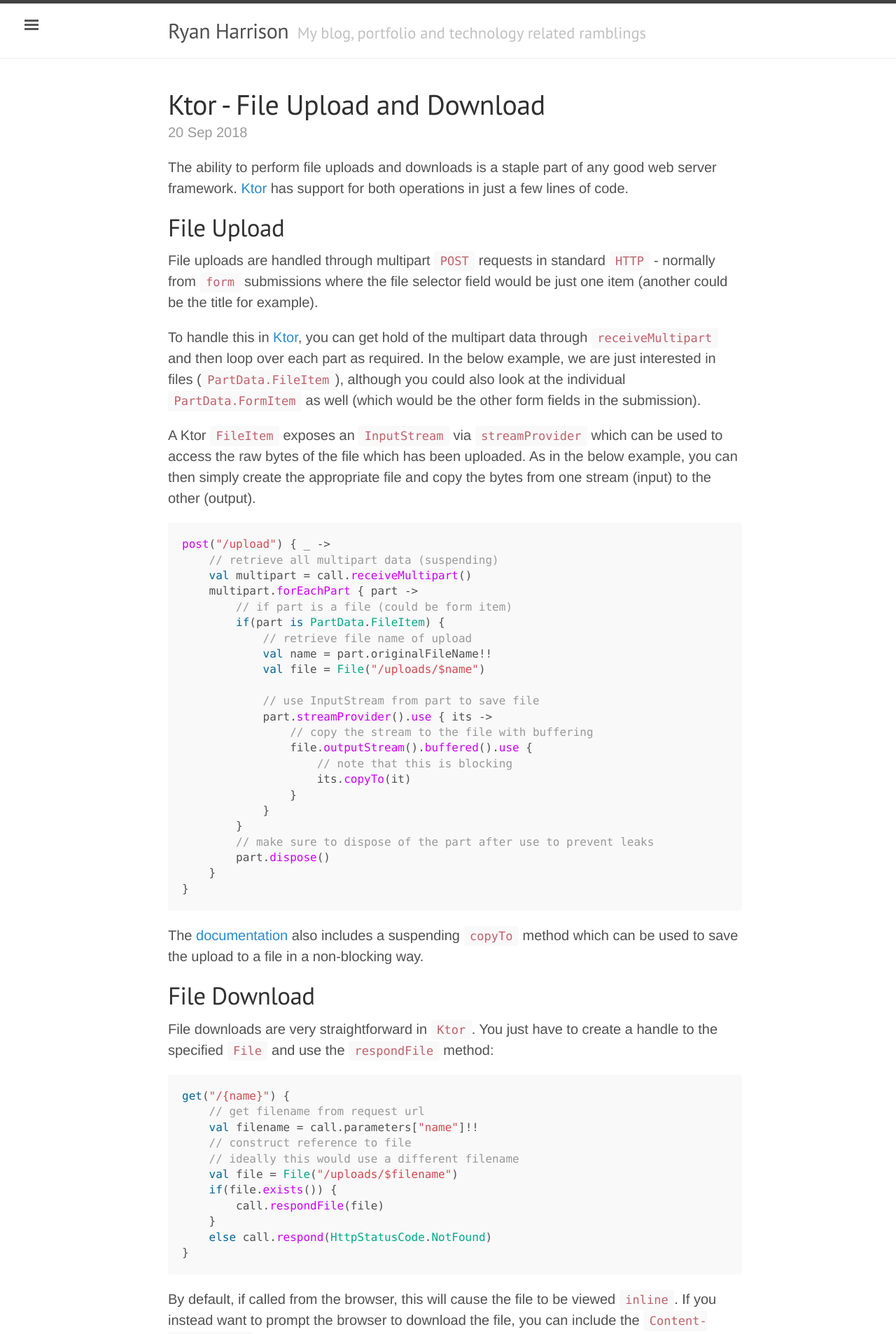
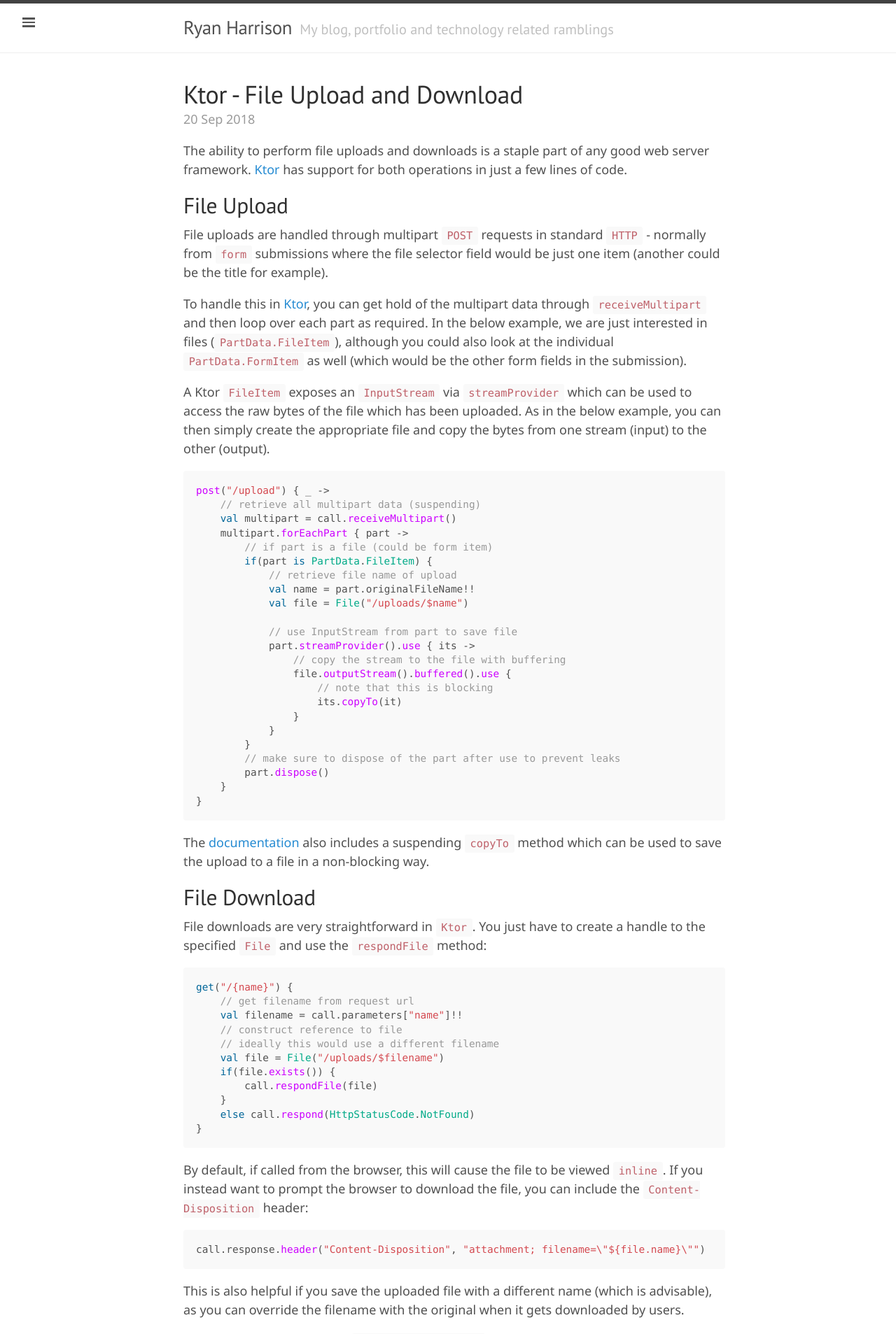
Before and after one commit to raharrison/ryanharrison.co.uk, a Jekyll site: the page built from index.html, in a window 1280 px wide. Shown: the top 1907 px of the page at 70% size. Built offline with Jekyll 4.4.1, drawn with Linux system fonts in a browser that asks for light colours; the list of posts is cut into pages by our own code.

Commit message:
Update font

```diff
--- a/_sass/lanyon.scss
+++ b/_sass/lanyon.scss
@@ -18,13 +18,13 @@
 }
 
 html {
-  font-family: "Helvetica Neue", Helvetica, Arial, sans-serif;
+  font-family: "Segoe UI", Roboto, "Helvetica Neue", Helvetica, Arial, sans-serif;
   font-size: 16px;
   line-height: 1.5;
 }
 @media (min-width: 38em) {
   html {
-    font-size: 20px;
+    font-size: 18px;
   }
 }
 
@@ -246,7 +246,7 @@
 }
 @media (min-width: 58em) {
   .container {
-    max-width: 44rem;
+    max-width: 46rem;
   }
 }
 
```
